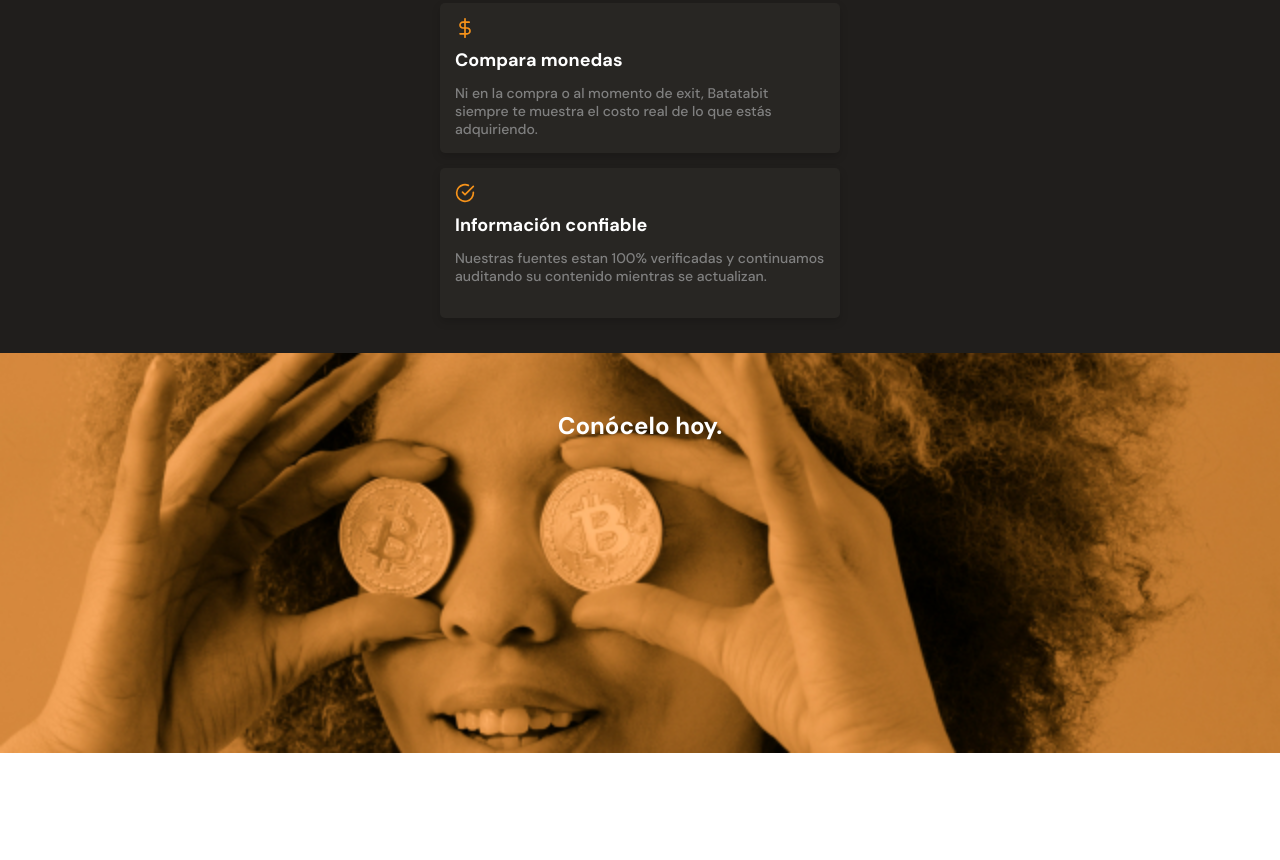
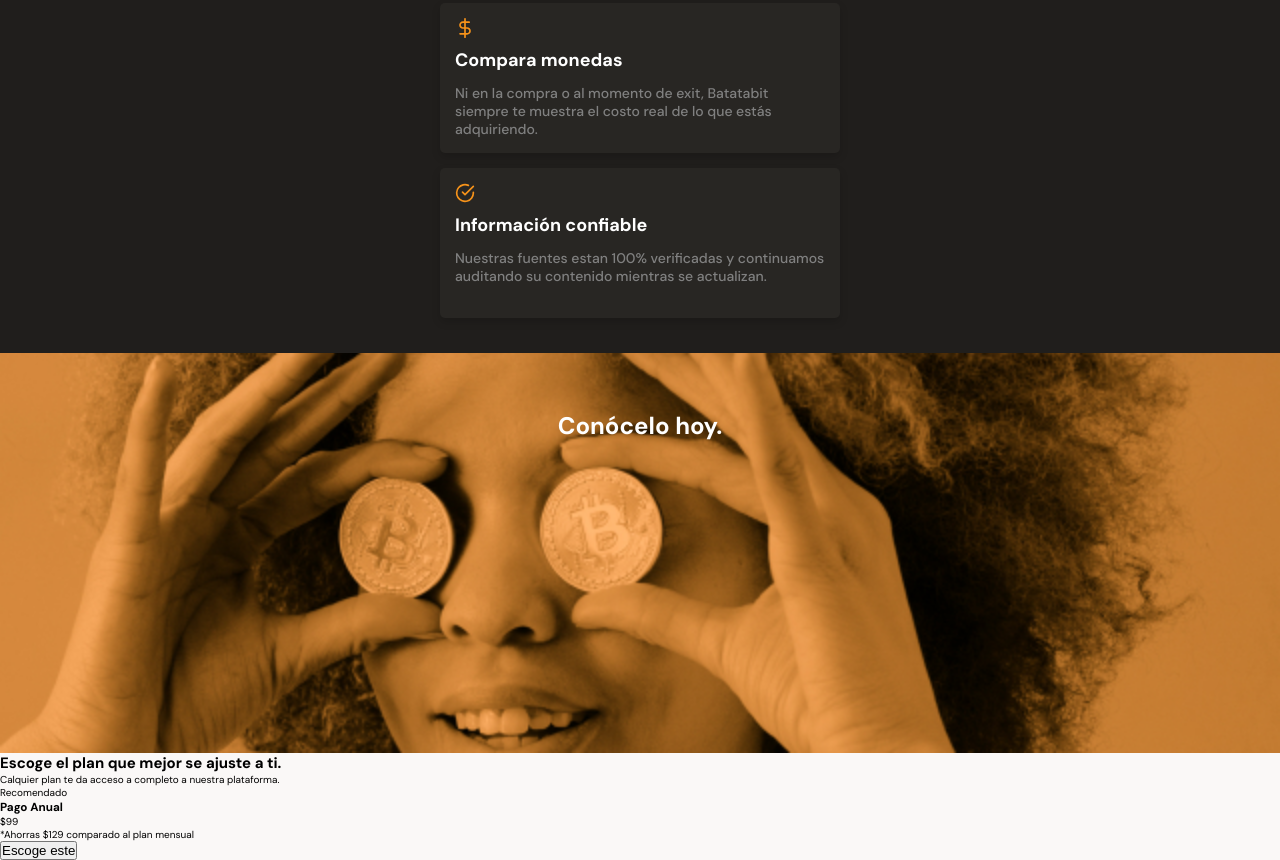
Before and after one commit to hahs-92/Batabit, a plain HTML site: page index.html in a window 1280 px wide. Shown: the part 1997-2857 px from the top of the page. Before the commit the page ends 2750 px from the top, so only its background shows below. Drawn offline with Linux system fonts and the light colour scheme.

Commit message:
Estructura seccion de planes

```diff
--- a/index.html
+++ b/index.html
@@ -15,7 +15,7 @@
         <div class="header--tittle-container">
             <h1>La próxima revolución en el intercambio de criptomonedas</h1>
             <p>Batatabit te ayuda a navegar entre los diferentes precios y tendencias</p>
-            <a href="" class="header--button">conoce nuestros planes <span></span></a>
+            <a href="#plans" class="header--button">conoce nuestros planes <span></span></a>
         </div>
     </header>
     <main>
@@ -120,8 +120,24 @@
         <section class="bitcoin-img-container">
             <h2>Conócelo hoy.</h2>
         </section>
-
-        <section></section>
+        <!-- seccion de planes -->
+        <section id="plans" class="main-plans-container">
+            <div class="plans-title">
+                <h2>Escoge el plan que mejor se ajuste a ti.</h2>
+                <p>Calquier plan te da acceso a completo a nuestra plataforma.</p>
+            </div>
+            <section class="plans-container--slider">
+                <article class="plans-container--card">
+                    <p>Recomendado</p>
+                    <div>
+                        <h3>Pago Anual</h3>
+                        <p><span>$</span>99</p>
+                        <p>*Ahorras $129 comparado al plan mensual</p>
+                        <button>Escoge este <span></span> </button>
+                    </div>
+                </article>
+            </section>
+        </section>
     </main>
     <footer></footer>
 </body>
--- a/styles.css
+++ b/styles.css
@@ -27,6 +27,7 @@
 html {
     font-size: 62.5%;
     font-family: "DM Sans" ,sans-serif;
+    scroll-behavior: smooth;
 }
 
 header {
```
